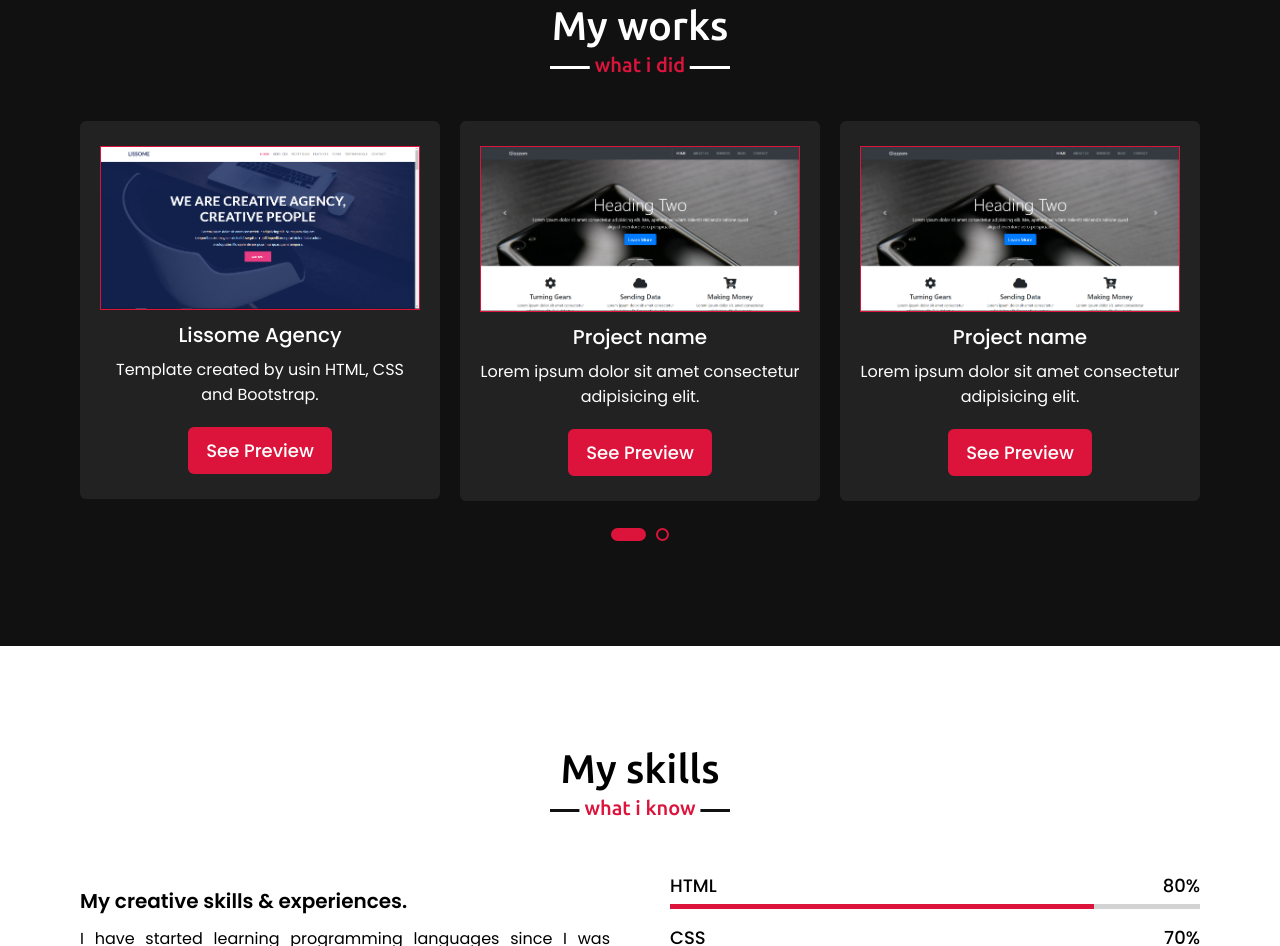
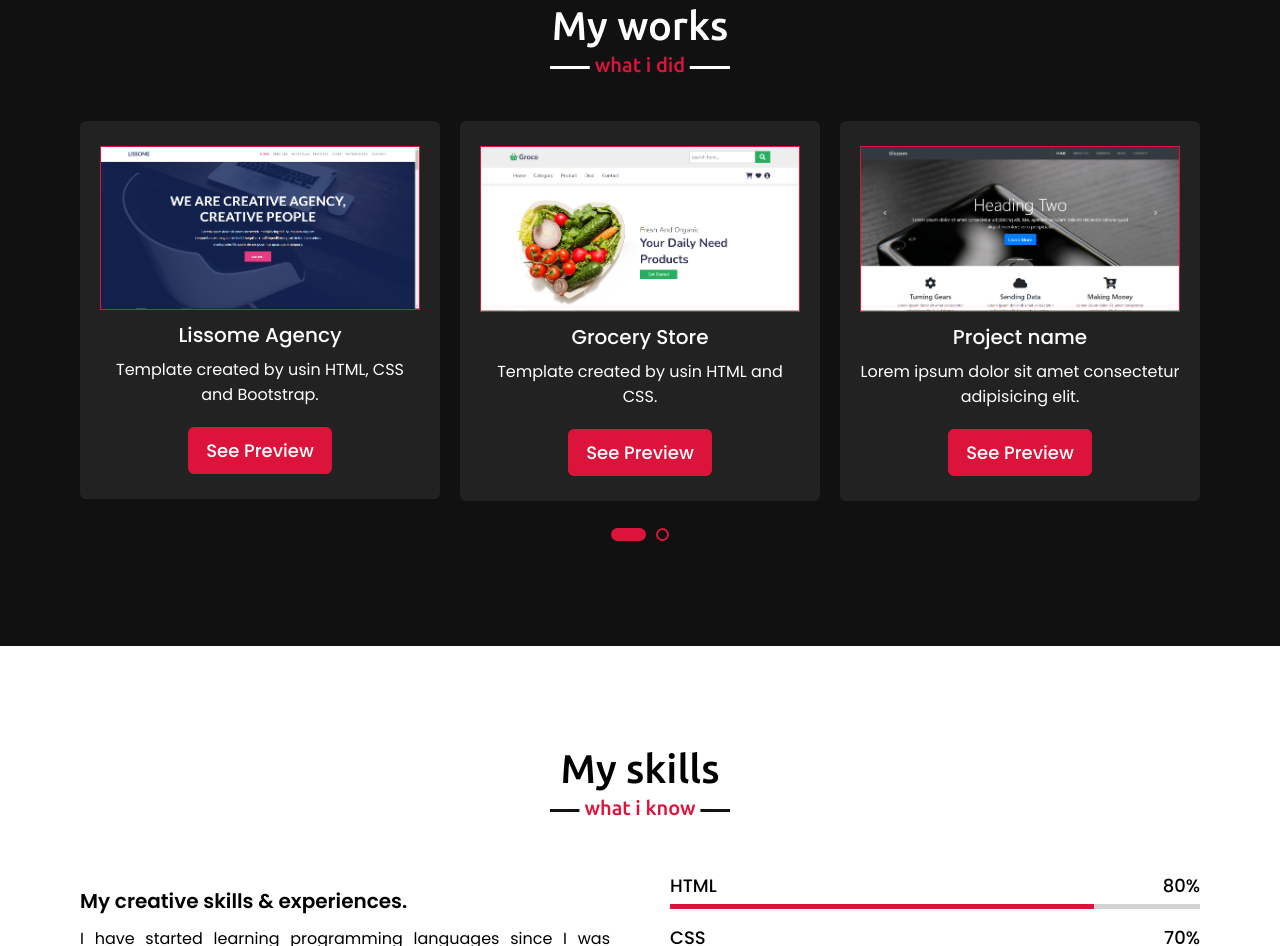
Before and after one commit to Dilshodjon2004/portfolio_website, a plain HTML site: page index.html in a window 1280 px wide. Shown: the part 2077-3023 px from the top of the page. Drawn offline with nearby package versions, Linux system fonts and the light colour scheme.

Commit message:
Add files via upload

```diff
--- a/index.html
+++ b/index.html
@@ -112,10 +112,10 @@
                 </div>
                 <div class="card">
                     <div class="box">
-                        <img src="images/template.png" alt="">
-                        <div class="text">Project name</div>
-                        <p>Lorem ipsum dolor sit amet consectetur adipisicing elit.</p>
-                        <a href="#">See Preview</a>
+                        <img src="images/grocery_store.png" alt="">
+                        <div class="text">Grocery Store</div>
+                        <p>Template created by usin HTML and CSS.</p>
+                        <a href="https://dilshodjon2004.github.io/grocery_store/">See Preview</a>
                     </div>
                 </div>
                 <div class="card">
```
